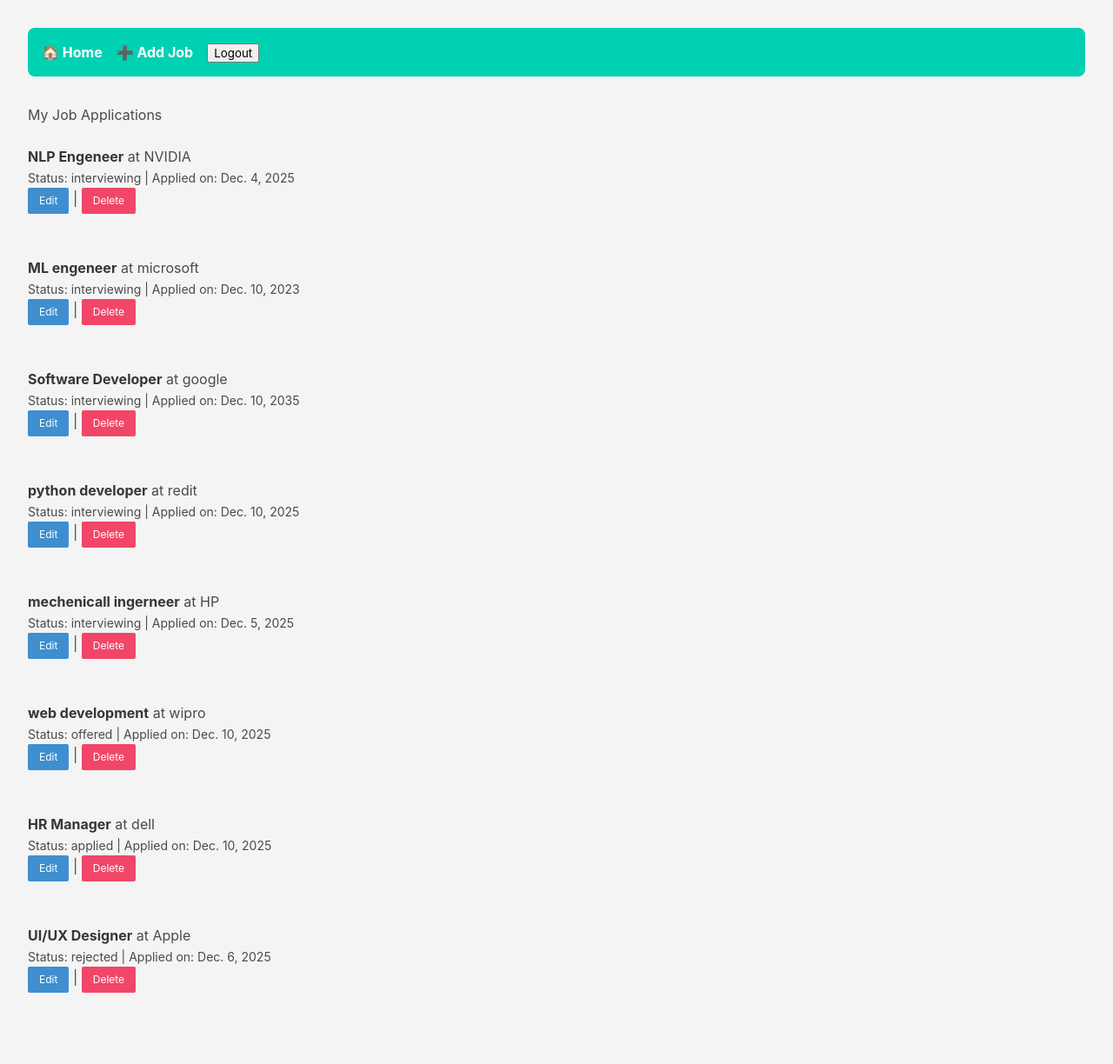
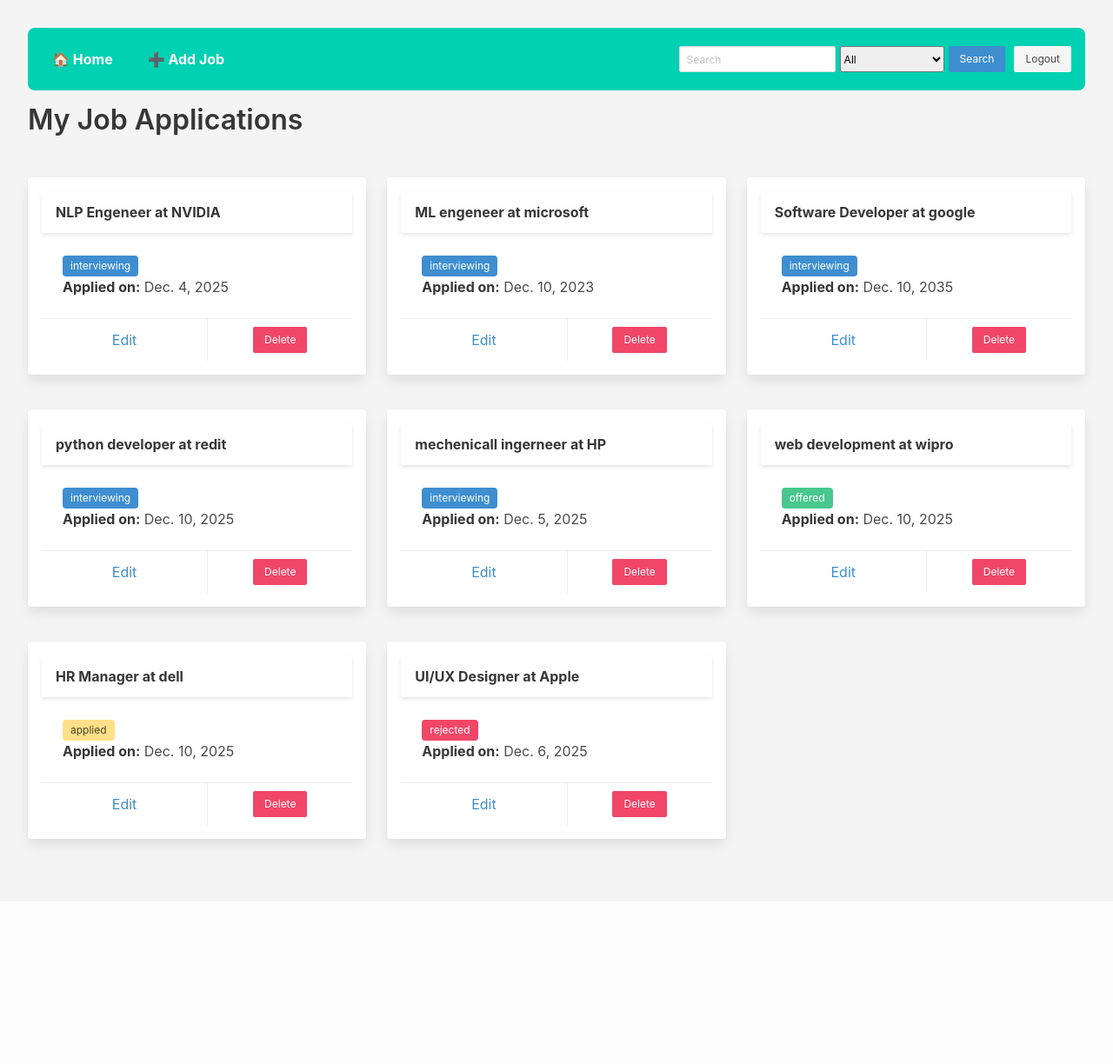
Before and after one commit to SamIeer/job-tracker, a Django app: page /joblist/ in a window 1280 px wide. Shown: the whole page at 87% size. After the commit the page ends 979 px from the top, so only its background shows below. Run offline with Django 5.2, Linux system fonts and the light colour scheme; a user stored in the database is signed in; data comes from the database, SQL or seed files in the repository; both versions use the stored data as it was after the commit; some libraries are stand-ins or nearby versions.

Commit message:
Search and filter

```diff
--- a/jobs/templates/base.html
+++ b/jobs/templates/base.html
@@ -3,7 +3,7 @@
 <head>
     <meta charset="UTF-8">
     <title>Job Tracker</title>
-    <link rel="stylesheet" href="https://cdn.jsdelivr.net/npm/bulma@0.9.3/css/bulma.min.css">
+    <link rel="stylesheet" href="https://cdn.jsdelivr.net/npm/bulma@0.9.4/css/bulma.min.css">
     <style>
         body {
             padding: 2rem;
@@ -31,8 +31,6 @@
     </style>
 </head>
 <body>
-
-
         {% if messages %}
             <div>
                 {% for message in messages %}
--- a/jobs/templates/job_list.html
+++ b/jobs/templates/job_list.html
@@ -1,36 +1,80 @@
 {% extends 'base.html' %}
+{% block content %}
+<div class="navbar mb-4 is-flex is-align-items-center is-justify-content-space-between">
 
-{% block content %}
-<div class="navbar">
-  <a >🏠 Home</a>
-  <a href="{% url 'create_job' %}">➕ Add Job</a>
+  <!-- LEFT LINKS -->
+  <div class="navbar-start">
+    <a class="navbar-item">🏠 Home</a>
+    <a class="navbar-item" href="{% url 'create_job' %}">➕ Add Job</a>
+  </div>
+
+  <!-- RIGHT SIDE: SEARCH, FILTER, LOGOUT -->
+  <div class="navbar-end is-flex is-align-items-center" style="gap: 10px;">
+
+    <!-- SEARCH & FILTER FORM -->
+    <form method="GET" class="is-flex is-align-items-center" style="gap: 5px;">
+      <input type="text" name="q" placeholder="Search"
+            value="{{ query }}" class="input is-small" style="width: 180px;">
+
+      <select name="status" class="select is-small" style="width: 120px;">
+        {% for choice in status_choices %}
+          <option value="{{ choice }}" {% if status_filter == choice %}selected{% endif %}>{{ choice }}</option>
+        {% endfor %}
+      </select>
+
+      <button type="submit" class="button is-info is-small">Search</button>
+    </form>
+
+    <!-- LOGOUT BUTTON -->
       <form action="{% url 'logout' %}" method="post">
         {% csrf_token %}
-    <button type="submit">Logout</button>
+        <button class="button is-light is-small" type="submit">Logout</button>
       </form>
       </div>
+    </div>
 
-<h1>My Job Applications</h1>
+<h1 class="title">My Job Applications</h1>
 <br>
-  <ul>
+            <div class="columns is-multiline">
               {% for job in jobs %}
-      <li>
-        <strong>{{ job.position }}</strong> at {{ job.company_name }} <br>
-        <small>Status: {{ job.status }} | Applied on: {{ job.application_date }}</small><br>
-        <a href="{% url 'update_job' job.pk %}" class="button is-info is-small">Edit</a> |
+                <div class="column is-one-third">
+                  <div class="card">
+                    <header class="card-header">
+                      <p class="card-header-title">
+                        {{ job.position }} at {{ job.company_name }}
+                      </p>
+                    </header>
+                    <div class="card-content">
+                      <div class="content">
+                        <span class="tag
+                          {% if job.status == 'applied' %}is-warning
+                          {% elif job.status == 'interviewing' %}is-info
+                          {% elif job.status == 'offered' %}is-success
+                          {% elif job.status == 'rejected' %}is-danger
+                          {% else %}is-light{% endif %}">
+                          {{ job.status }}
+                        </span>
 
-        <!-- Delete Form with Popup -->
-        <form method="POST" action="{% url 'delete_job' job.pk %}" style="display:inline;" onsubmit="return confirmDelete();">
+
+                        <p><strong>Applied on:</strong> {{ job.application_date }}</p>
+                      </div>
+                    </div>
+                    <footer class="card-footer">
+                      <a href="{% url 'update_job' job.pk %}" class="card-footer-item has-text-info">Edit</a>
+
+                      <!-- Delete Form inside Card Footer -->
+                      <form method="POST" action="{% url 'delete_job' job.pk %}" onsubmit="return confirmDelete();" class="card-footer-item p-0">
                         {% csrf_token %}
-          <button type="submit" class="button is-danger is-small">Delete</button>
+                        <button type="submit" class="button is-danger is-small m-2">Delete</button>
                       </form>
+                    </footer>
+                  </div>
+                </div>
+              {% empty %}
+                <p class="has-text-grey">No jobs added yet.</p>
+              {% endfor %}
+            </div>
 
-        <hr>
-      </li>
-    {% empty %}
-      <li>No jobs added yet.</li>
-    {% endfor %}
-  </ul>
 <script>
   function confirmDelete() {
     return confirm("Are you sure you want to delete this job?");
--- a/jobs/views.py
+++ b/jobs/views.py
@@ -3,11 +3,32 @@ from .forms import JobForm , RegistrationForm
 from django.contrib.auth.models import User
 from django.contrib.auth.decorators import login_required
 from .models import Job
+from django.db.models import Q
+
 
 @login_required
 def job_list(request):
     jobs = Job.objects.filter(user=request.user)
-    return render(request, 'job_list.html', {'jobs': jobs})
+
+    query = request.GET.get('q')
+    status_filter = request.GET.get('status')
+
+    if query:
+        jobs = jobs.filter(
+            Q(company_name__icontains=query) |
+            Q(position__icontains=query)
+        )
+
+    if status_filter and status_filter != 'All':
+        jobs = jobs.filter(status=status_filter)
+
+    context = {
+        'jobs': jobs,
+        'query': query or '',
+        'status_filter': status_filter or 'All',
+        'status_choices': ['All'] + list(set(jobs.values_list('status', flat=True))),
+    }
+    return render(request, 'job_list.html', context)
 
 #Registration Form
 def register(request):
```
Also changed, not shown: jobs/templates/job_form.html (+17 -2 lines), db.sqlite3. Lines whose indentation alone changed are shown as unchanged.
